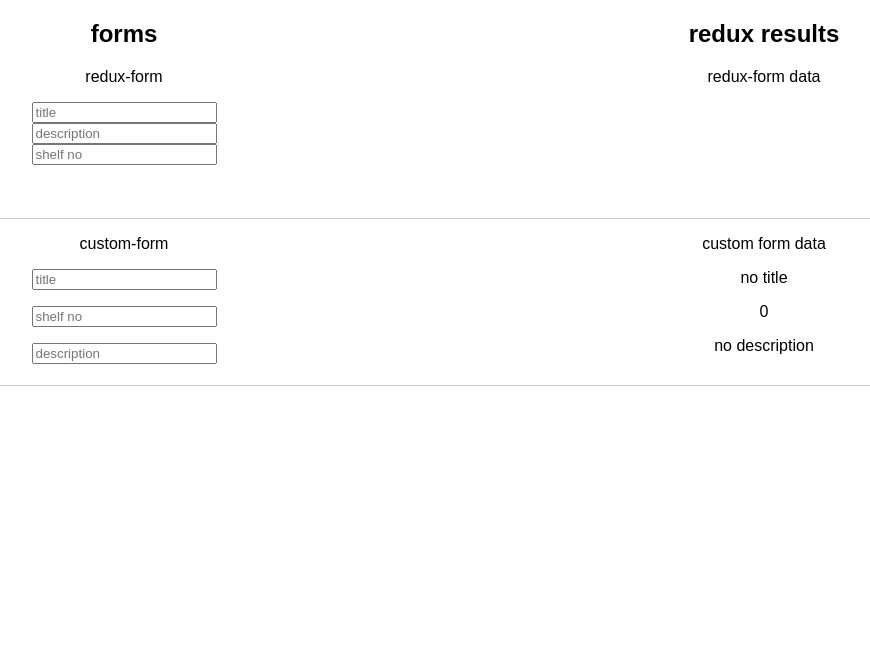
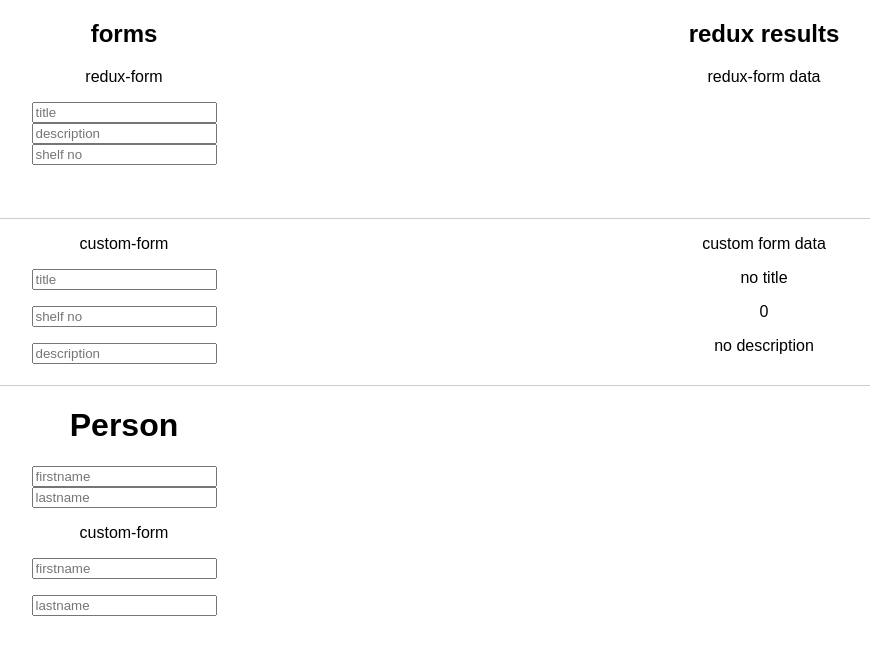
Before and after one commit to KierratyskeskusProject/kierratyskeskus-app, a React (Create React App) app in the folder client/: page / in a window 1280 px wide. Shown: the top 654 px of the page, without its empty margins (196-1066 px from the left). Built offline with nearby package versions, Linux system fonts and the light colour scheme.

Commit message:
formfields iteration

```diff
--- a/client/src/App.js
+++ b/client/src/App.js
@@ -4,18 +4,22 @@ import './App.css';
 // redux
 import { connect } from 'react-redux';
 import { productInfo } from './redux/actions/productAction';
+import { personInfo } from './redux/actions/personAction';
 
 import ProductForm from './components/Form';
+import PersonForm from './components/personForm';
 
 // get access to the states in the the store
 const mapStateToProps = state => ({
   product: state.product,
+  person: state.person,
   form: state.form,
 });
 
 // this is where you (can) dispatch actions and send the payload to the actions.
 const mapDispatchToProps = dispatch => ({
   productDispatch: payload => dispatch(productInfo(payload)),
+  personDispatch: payload => dispatch(personInfo(payload)),
 });
 // redux ends
 
@@ -23,7 +27,6 @@ class App extends Component {
   updateStates = (event) => {
     const { product } = this.props;
     const info = Object.assign({}, product);
-
     switch (event.target.name) {
       case 'title':
         info.title = event.target.value;
@@ -34,6 +37,16 @@ class App extends Component {
       case 'description':
         info.description = event.target.value;
         break;
+      case 'firstName':
+        return this.props.personDispatch({
+          ...this.props.person,
+          firstName: event.target.value,
+        });
+      case 'lastName':
+        return this.props.personDispatch({
+          ...this.props.person,
+          lastName: event.target.value,
+        });
       default:
         return false;
     }
@@ -70,6 +83,18 @@ class App extends Component {
               </p>
             </form>
           </div>
+          <h1>Person</h1>
+          <PersonForm />
+
+          <p>custom-form</p>
+          <form onChange={event => this.updateStates(event)}>
+            <p>
+              <input type="text" name="firstName" placeholder="firstname" />
+            </p>
+            <p>
+              <input type="text" name="lastName" placeholder="lastname" />
+            </p>
+          </form>
         </div>
 
         <div className="panel">
@@ -84,6 +109,7 @@ class App extends Component {
             <p>{title}</p>
             <p>{shelfNo}</p>
             <p>{description}</p>
+
           </div>
         </div>
       </div>
--- /dev/null
+++ b/client/src/components/personForm.js
@@ -0,0 +1,20 @@
+import React from 'react';
+import { Field, reduxForm } from 'redux-form';
+
+const personForm = (props) => {
+  const { handleSubmit } = props;
+  return (
+    <form onSubmit={handleSubmit}>
+      <div>
+        <Field name="firstName" placeholder="firstname" component="input" type="text" />
+      </div>
+      <div>
+        <Field name="lastName" placeholder="lastname" component="input" type="text" />
+      </div>
+    </form>
+  );
+};
+export default reduxForm({
+  form: 'personForm',
+  // enableReinitialize: true,
+})(personForm);
--- /dev/null
+++ b/client/src/redux/actions/personAction.js
@@ -0,0 +1,8 @@
+import { PERSON } from './types';
+
+export function personInfo(payload) {
+  return {
+    type: PERSON,
+    payload,
+  };
+}
--- a/client/src/redux/actions/types.js
+++ b/client/src/redux/actions/types.js
@@ -1,5 +1,7 @@
 export const PRODUCT = 'PRODUCT';
+export const PERSON = 'PERSON';
 export default PRODUCT;
+
 /*
   this file will contain all the type names.
 */
--- a/client/src/redux/reducers/RootReducer.js
+++ b/client/src/redux/reducers/RootReducer.js
@@ -1,12 +1,13 @@
 import { combineReducers } from 'redux';
 import { reducer as formReducer } from 'redux-form';
 import product from './product';
+import person from './person';
 
 export default combineReducers({
   form: formReducer,
   product,
+  person,
 });
-
 /*
   combineReducers allowes for more reducers.
   reducers are imported from the reducers folder and added to the default export.
--- /dev/null
+++ b/client/src/redux/reducers/person.js
@@ -0,0 +1,17 @@
+import { PERSON } from '../actions/types';
+
+const initialState = {
+  firstName: '',
+  lastName: '',
+};
+
+export default function (state = initialState, action) {
+  switch (action.type) {
+    case PERSON:
+      return Object.assign({}, state, {
+        firstName: action.payload.firstName,
+        lastName: action.payload.lastName,
+      });
+    default: return state;
+  }
+}
```
Also changed, not shown: client/src/components/Fields.js (added, +9 -0 lines), 1 other file (tests, documents, lock files or other folders).
